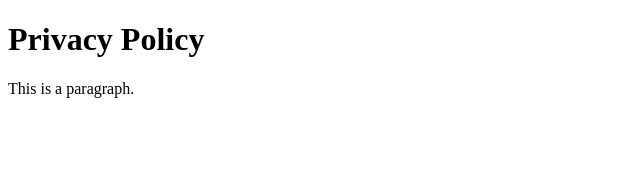
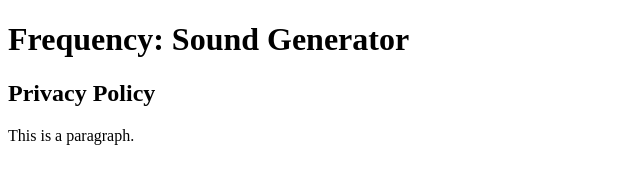
Before and after one commit to frequencysoundgenerator/frequencysoundgenerator.github.io, a plain HTML site: page index.html in a window 1280 px wide. Shown: the whole page, without its empty margins (0-640 px from the left). Drawn offline with Linux system fonts and the light colour scheme.

Commit message:
Update index.html

```diff
--- a/index.html
+++ b/index.html
@@ -5,7 +5,8 @@
 </head>
 <body>
 
-<h1>Privacy Policy</h1>
+<h1>Frequency: Sound Generator</h1>
+<h2>Privacy Policy</h2>
 <p>This is a paragraph.</p>
 
 </body>
```
